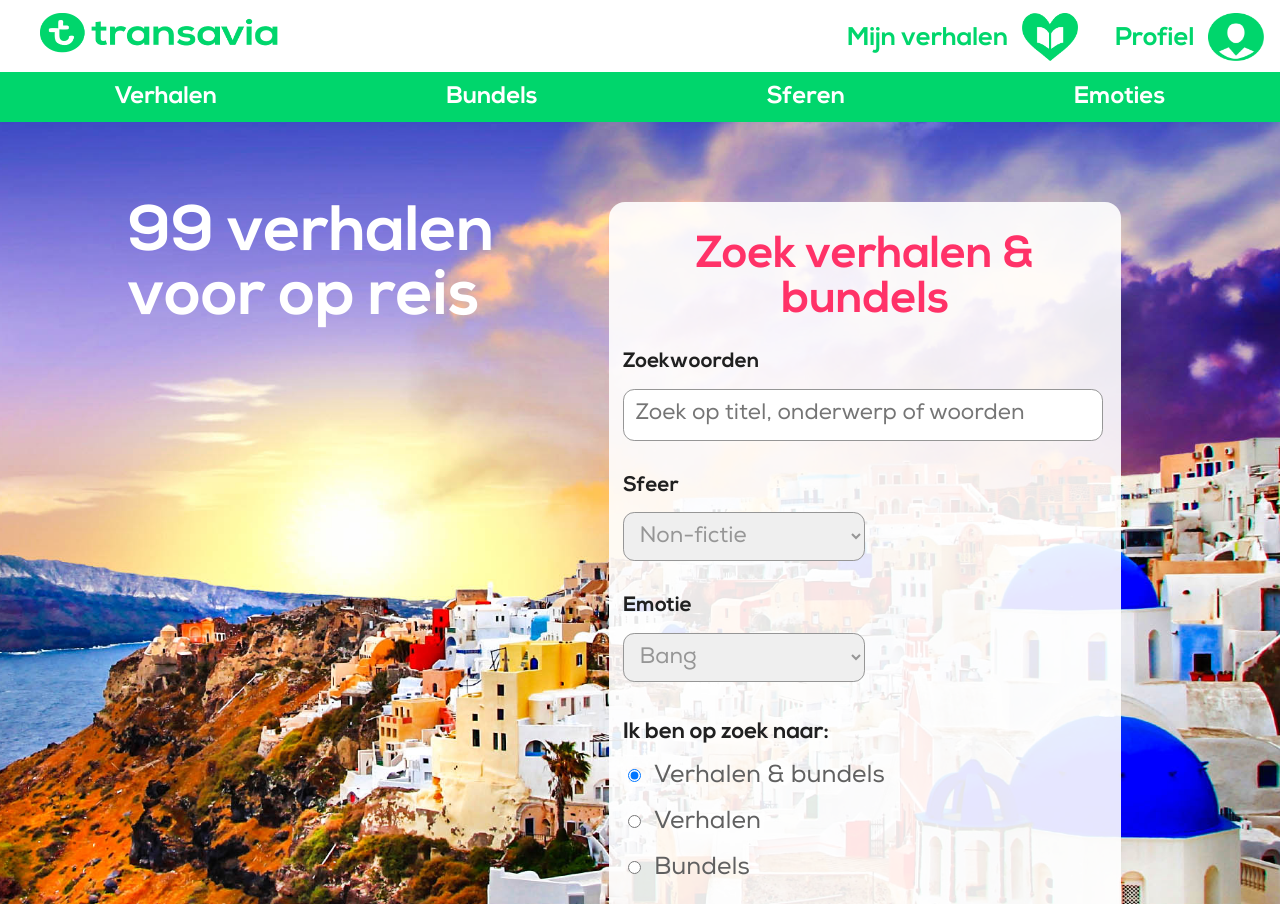
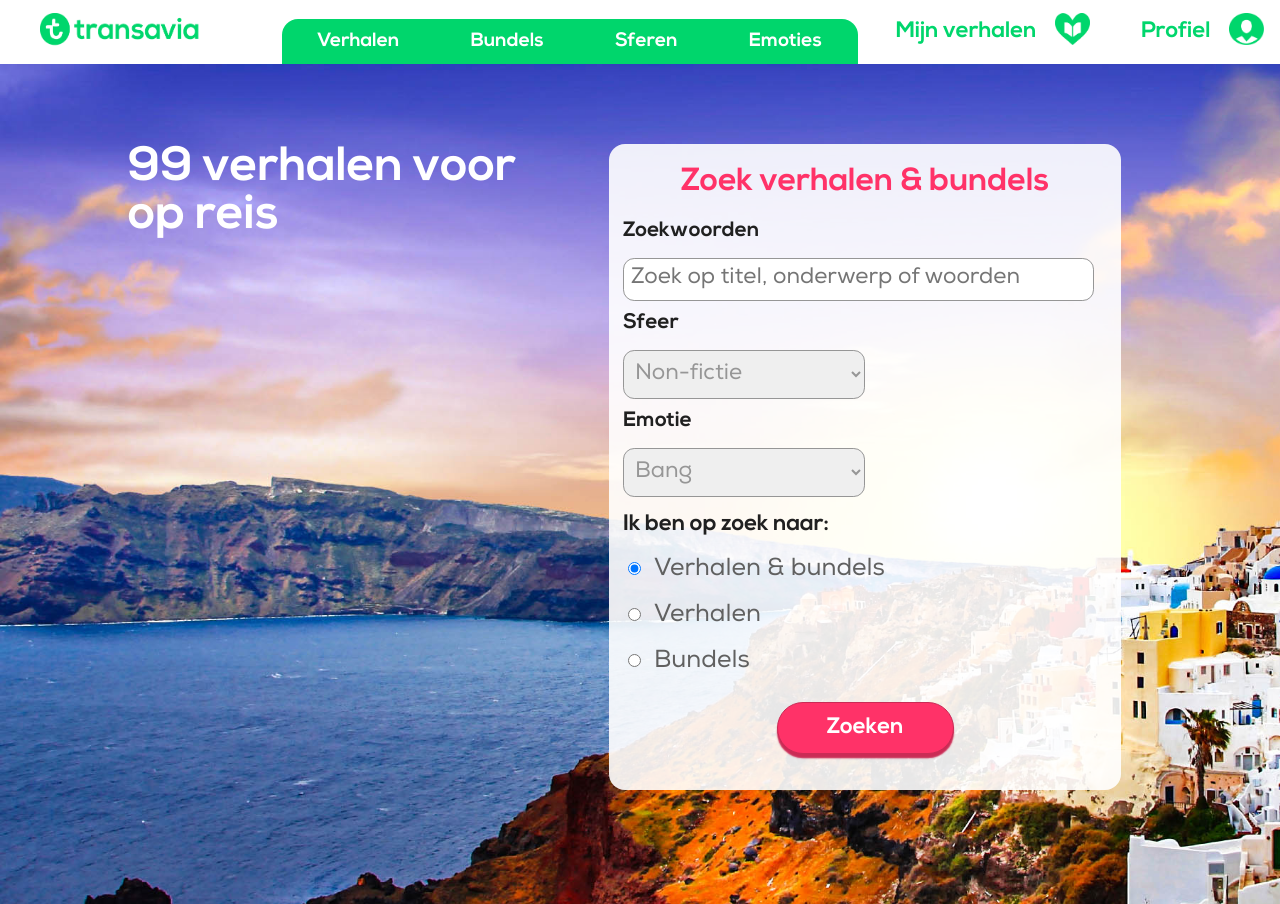
Before and after one commit to rianneeh/blok-web, a plain HTML site: page index.html in a window 1280 px wide. Shown: the top 904 px of the page. Drawn offline with Linux system fonts and the light colour scheme.

Commit message:
Responsive 2

```diff
--- a/css/styles.css
+++ b/css/styles.css
@@ -27,15 +27,15 @@ body {
 
 h1 {
 	color: white;
-	font-size: 2.8em;
+	font-size: 2em;
 	text-align: center;
 }
 
 h2 {
 	color: #00d66c;
-	font-size: 3.5em;
+	font-size: 3em;
 	margin: 0;
-	padding: 0.8em 0.5em 0.6em;
+	padding: 0.8em 0em 0.6em 0.5em;
 }
 
 h3 {
@@ -69,7 +69,7 @@ article {
 	height: 19em;
 	margin: 0 1.5em;
 	position: relative;
-	width: 19em;
+	width: 18em;
 }
 
 article > img {
@@ -97,14 +97,14 @@ header div {
 }
 
 header img {
-	padding: 0.8em 1em 0.7em 1em;
-	width: 3.5em;
-	height: 3em;
+	padding: 0.8em 1em 0.4em 1em;
+	width: 2.2em;
+	height: 2em;
 }
 
 header img:first-child {
-	height: 60%;
-	width: 15em;
+	height: 55%;
+	width: 10em;
 }
 
 header a:nth-of-type(1) {
@@ -121,7 +121,7 @@ header div h2 {
 
 nav a {
 	color: white;
-	font-size: 1.5em;
+	font-size: 1.2em;
 }
 
 nav > ul {
@@ -161,7 +161,7 @@ form {
 	background-color: rgba(255, 255, 255, 0.9);
 	border-radius: 1em;
 	margin: 0 auto 2.7em;
-	width: 28em;
+	width: 18em;
 }
 
 /*formulieren loginpagina ruimte geven*/
@@ -182,7 +182,7 @@ fieldset div {
 
 legend {
 	color: #ff3268;
-	font-size: 2.8em;
+	font-size: 2em;
 	padding: 0.7em 0 0.5em;
 	text-align: center;
 }
@@ -201,9 +201,9 @@ select {
 	border-radius: 0.5em;
 	color: #969696;
 	font-family: "Nexa Regular", helvetica, sans-serif;
-	font-size: 1.4rem;
-	margin-bottom: 1.5em;
-	padding: 0.5em;
+	font-size: 1.1rem;
+	margin-bottom: 1.1em;
+	padding: 0.3em;
 	width: 94%;
 	transition: all .5s;
 }
@@ -360,7 +360,8 @@ section div {
 
 #sorteren p {
 	font-family: nexabold;
-	margin: 0.5em 1em 0;
+	font-size: 1.2em;
+	margin: 0.5em 0.2em 0 1em;
 }
 
 #sorteren button {
@@ -368,8 +369,8 @@ section div {
 	border: none;
 	box-shadow: none;
 	font-family: "Nexa Regular", helvetica, sans-serif;
-	font-size: 1.2em;
-	padding: 0.4em 1.2em;
+	font-size: 1em;
+	padding: 0.3em 1em;
 }
 
 #sorteren button:nth-of-type(1) {
@@ -568,6 +569,26 @@ section#verhaalinfo button:active {
 		background-size: 420%;
 		background-position: -40em 6em;
 	}
+
+	article {
+		width: 19em;
+	}
+
+	form {
+		width: 75%;
+		max-width: 30em;
+	}
+
+	input[type=text],
+	input[type=email],
+	input[type=password],
+	select {
+		font-size: 1.4rem;
+		margin-bottom: 0.5em;
+	}
+
+	#sorteren p {
+		font-size: 1.3em;
 	}
 
 	@media(min-width: 40em) {
@@ -575,6 +596,26 @@ section#verhaalinfo button:active {
 		body {
 			background-size: 350%;
 		}
+
+		/*Header titels verschijnen*/
+		header div a {
+			display: flex;
+			height: 4em;
+			margin-left: 1.5em;
+		}
+
+		header div h2 {
+			display: block;
+			color: #00d66c;
+			font-size: 1.4em;
+			margin: 0.1em 0.1em 0 0;
+			transition: all .5s;
+		}
+
+		header div h2:hover {
+			color: #5e40b8;
+		}
+
 
 		/* verhaalpagina: waardering komt naast h1 */
 		body#verhaal {
@@ -601,32 +642,13 @@ section#verhaalinfo button:active {
 
 	@media(min-width: 50em) {
 		h1 {
-		font-size: 4em;
+			font-size: 3em;
 		}
 
 		body {
 			background-size: 270%;
+			background-position: 0 4em;
 		}
-
-	/*Header titels verschijnen*/
-	header div a {
-		display: flex;
-		height: 4.5em;
-		margin-left: 1.5em;
-	}
-
-	header div h2 {
-		display: block;
-		color: #00d66c;
-		font-size: 1.6em;
-		margin: 0.2em -0.6em 0;
-		transition: all .5s;
-	}
-
-	header div h2:hover {
-		color: #5e40b8;
-	}
-
 		/*Footer items gaan naast elkaar staan*/
 		body > footer {
 			flex-direction: row;
@@ -753,13 +775,7 @@ section#verhaalinfo button:active {
 		body {
 			background-size: 160%;
 		}
-}
 
-@media(min-width: 84em) {
-	body {
-		background-size: 130%;
-		background-position: 0 4em;
-	}
 		/* groene deel header komt in het witte deel*/
 		header {
 			position: relative;
@@ -776,10 +792,17 @@ section#verhaalinfo button:active {
 			border-top-left-radius: 1em;
 			border-top-right-radius: 1em;
 		}
+	}
+
+	@media(min-width: 84em) {
+		body {
+			background-size: 130%;
+			background-position: 0 4em;
+		}
 
 		/*h1 homepage wordt groter*/
 		body section:nth-of-type(1) h1 {
-		font-size: 5em;
+			font-size: 4em;
 		}
 
 		/* responsive maken artikelen 4-koloms-grid*/
```
Also changed, not shown: 1 other file. Lines whose indentation alone changed are shown as unchanged.
